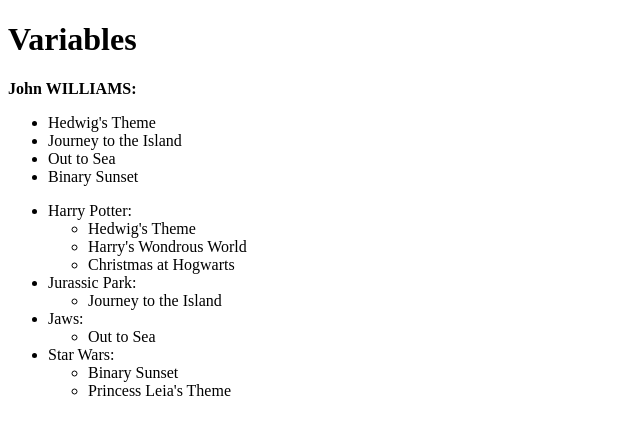
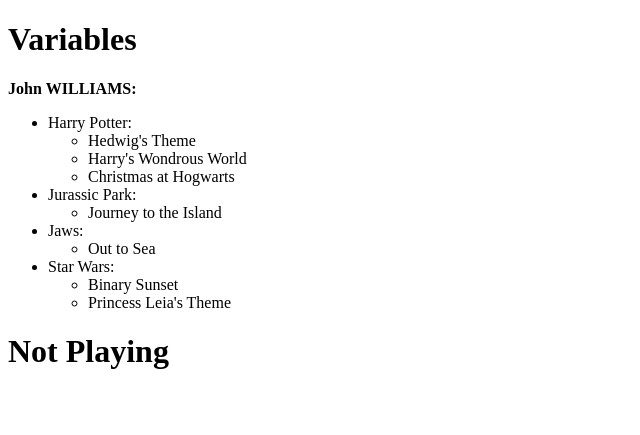
Before and after one commit to zebra-f/Django-Learning-One, a Django app: page /my_app/variables/ in a window 1280 px wide. Shown: the top 435 px of the page, without its empty margins (0-640 px from the left). Run offline with Django 4.2, Linux system fonts and the light colour scheme.

Commit message:
if, indentation

```diff
--- a/my_app/templates/my_app/variables.html
+++ b/my_app/templates/my_app/variables.html
@@ -9,13 +9,7 @@
   <body>
     <h1>Variables</h1>
     <b>{{ first_name }}</b>
-    <b>{{ last_name | upper }}:</b>
-
-    <ul>
-      {% for title in playlist %}
-      <li>{{ title }}</li>
-      {% endfor %}
-    </ul>
+    <b>{{ last_name|upper }}:</b>
 
     <ul>
       {% for key, val in movies_playlist.items %}
@@ -29,5 +23,11 @@
         </li>
       {% endfor %}
     </ul>
+
+    {% if playing %}
+      <h1>Playing</h1>
+    {% else %}
+      <h1>Not Playing</h1>
+    {% endif %}
   </body>
 </html>
--- a/my_app/views.py
+++ b/my_app/views.py
@@ -17,7 +17,8 @@
             'Jurassic Park': ['Journey to the Island'],
             'Jaws': ['Out to Sea'],
             'Star Wars': ['Binary Sunset', 'Princess Leia\'s Theme']
-        }
+        },
+        'playing': False
     }
 
     return render(request, 'my_app/variables.html', context=variables)
```
Lines whose indentation alone changed are shown as unchanged.
